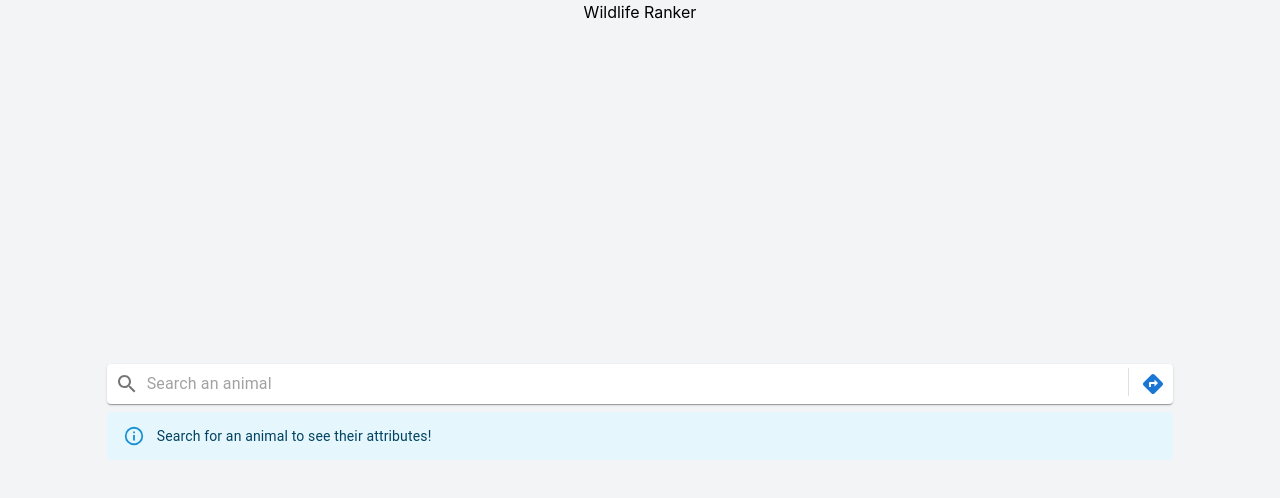
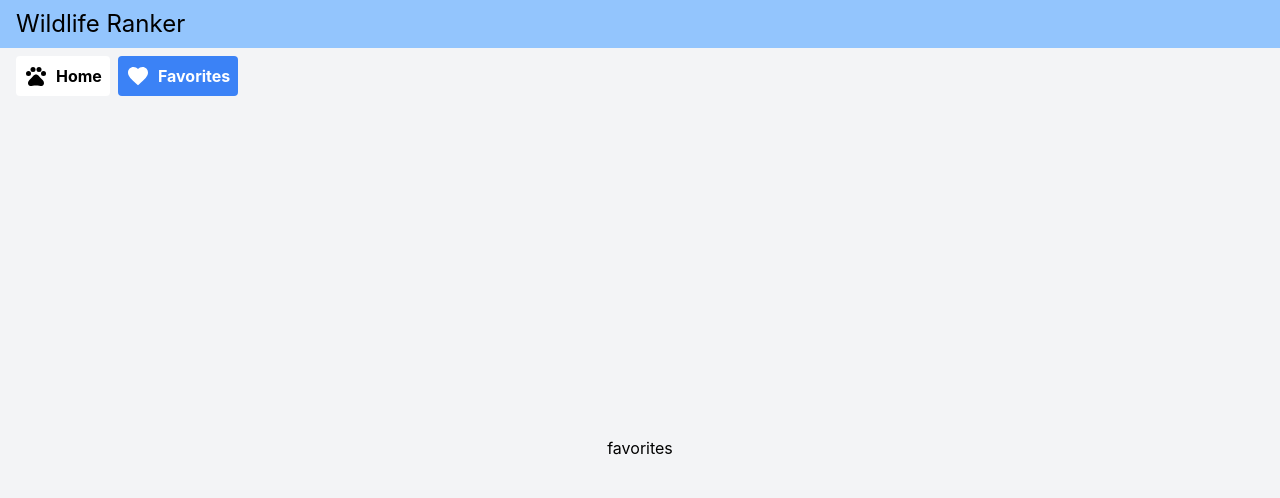
Before and after one commit to pabloff95/wildlife_ranker, a React (Vite) app: page /favorites in a window 1280 px wide. Shown: the top 498 px of the page. Built offline with nearby package versions, Linux system fonts and the light colour scheme.

Commit message:
Implement router system using react-dom. Add a base layout for the application.

```diff
--- a/package.json
+++ b/package.json
@@ -15,7 +15,8 @@
     "@mui/icons-material": "^6.1.3",
     "@mui/material": "^6.1.3",
     "react": "^18.3.1",
-    "react-dom": "^18.3.1"
+    "react-dom": "^18.3.1",
+    "react-router-dom": "^6.27.0"
   },
   "devDependencies": {
     "@eslint/js": "^9.11.1",
--- a/src/App.tsx
+++ b/src/App.tsx
@@ -1,15 +1,18 @@
 import AnimalSearch from "./pages/AnimalSearch";
+import BaseLayout from "./pages/BaseLayout";
+import Favorites from "./pages/Favorites";
+import { BrowserRouter as Router, Routes, Route } from "react-router-dom";
 
 function App() {
   return (
-    <div className="bg-gray-100 min-h-[100vh] w-full flex flex-col">
-      <header>
-        <h1 className="text-center">Wildlife Ranker</h1>
-      </header>
-      <main className="grow flex items-center justify-center">
-        <AnimalSearch />
-      </main>
-    </div>
+    <Router>
+      <Routes>
+        <Route path="/" element={<BaseLayout />}>
+          <Route path="/" element={<AnimalSearch />} />
+          <Route path="/favorites" element={<Favorites />} />
+        </Route>
+      </Routes>
+    </Router>
   );
 }
 
--- /dev/null
+++ b/src/components/InternalLink.tsx
@@ -0,0 +1,24 @@
+import { useLocation, Link } from "react-router-dom";
+
+interface InternalLinkProps {
+  path: string;
+  children: React.ReactNode;
+}
+
+export default function InternalLink({ path, children }: InternalLinkProps) {
+  const currentLocationPath = useLocation().pathname;
+
+  return (
+    <Link to={path}>
+      <div
+        className={`${
+          currentLocationPath === path
+            ? "bg-blue-500 text-white"
+            : "bg-white text-black hover:text-white"
+        } hover:bg-blue-700 font-bold p-2 rounded w-fit flex items-center`}
+      >
+        {children}
+      </div>
+    </Link>
+  );
+}
--- /dev/null
+++ b/src/pages/BaseLayout.tsx
@@ -0,0 +1,34 @@
+import { Outlet } from "react-router-dom";
+import PetsIcon from "@mui/icons-material/Pets";
+import FavoriteIcon from "@mui/icons-material/Favorite";
+import InternalLink from "../components/InternalLink";
+
+export default function BaseLayout() {
+  const urlPaths = {
+    favorites: "/favorites",
+    home: "/",
+  };
+
+  return (
+    <div className="bg-gray-100 min-h-[100vh] w-full flex flex-col">
+      <header className=" ">
+        <div className="bg-blue-300 px-4 py-2">
+          <h1 className="text-2xl">Wildlife Ranker</h1>
+        </div>
+        <section className="flex gap-2 mt-2 px-4">
+          <InternalLink path={urlPaths.home}>
+            <PetsIcon className="mr-2" />
+            Home
+          </InternalLink>
+          <InternalLink path={urlPaths.favorites}>
+            <FavoriteIcon className="mr-2" />
+            Favorites
+          </InternalLink>
+        </section>
+      </header>
+      <main className="grow flex items-center justify-center">
+        <Outlet />
+      </main>
+    </div>
+  );
+}
--- /dev/null
+++ b/src/pages/Favorites.tsx
@@ -0,0 +1,7 @@
+export default function Favorites() {
+  return (
+    <div>
+      <h1 className="text-center">favorites</h1>
+    </div>
+  );
+}
```
Also changed, not shown: 1 other file (tests, documents, lock files or other folders).
